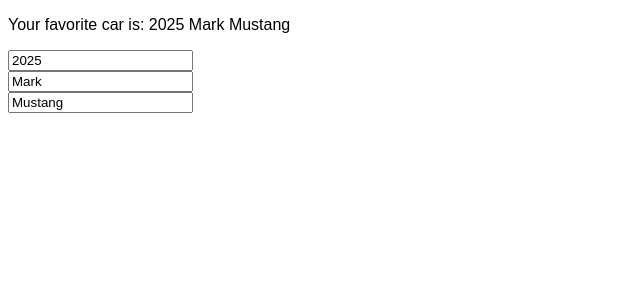
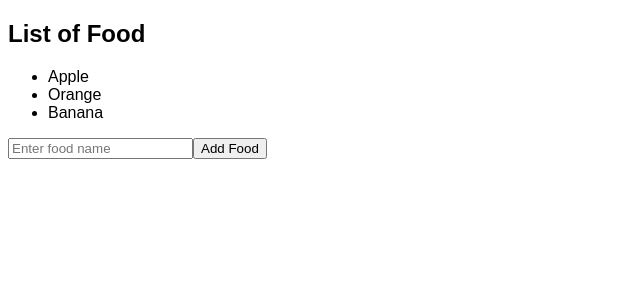
Before and after one commit to UWIMANIDUHAYEEsther/my-react-app, a React (Vite) app: page / in a window 1280 px wide. Shown: the top 300 px of the page, without its empty margins (0-640 px from the left). Built offline with nearby package versions, Linux system fonts and the light colour scheme.

Commit message:
Update state of an array using react

```diff
--- a/src/App.jsx
+++ b/src/App.jsx
@@ -1,11 +1,11 @@
 
-import Car from './Car.jsx'
+import Food from './Food.jsx'
 
 function App(){
 
     return(
              <>
-             <Car/>
+             <Food/>
 
              </>
 
--- a/src/Food.jsx
+++ b/src/Food.jsx
@@ -1,15 +1,27 @@
-
+import React, {useState} from'react'
 
 function Food(){
-    const food1="Orange"
-    const food2="Banana"
+   const [food,setfood]=useState(['Apple','Orange','Banana']);
+   function handleAddFood(){
+    const newfood=document.getElementById('foodInput').value;
+    document.getElementById('foodInput').value=''
+    setfood(f=>[...f,newfood])
+
+   }
+   function handleRemoveFood(index){
+
+  setfood(food.filter((_,i)=>(i!==index)))
+
+   }
     return(
+      <div>
+        <h2>List of Food</h2>
         <ul>
-            <li>Apple</li>
-            <li>{food1}</li>
-            <li>{food2.toUpperCase()}</li>
-
+            {food.map((food,index)=><li key={index} onClick={()=>handleRemoveFood(index)}>{food}</li>)}
         </ul>
+        <input type='text' id='foodInput' placeholder='Enter food name'/>
+        <button onClick={handleAddFood}>Add Food</button>
+      </div>
 
     )
 
```
